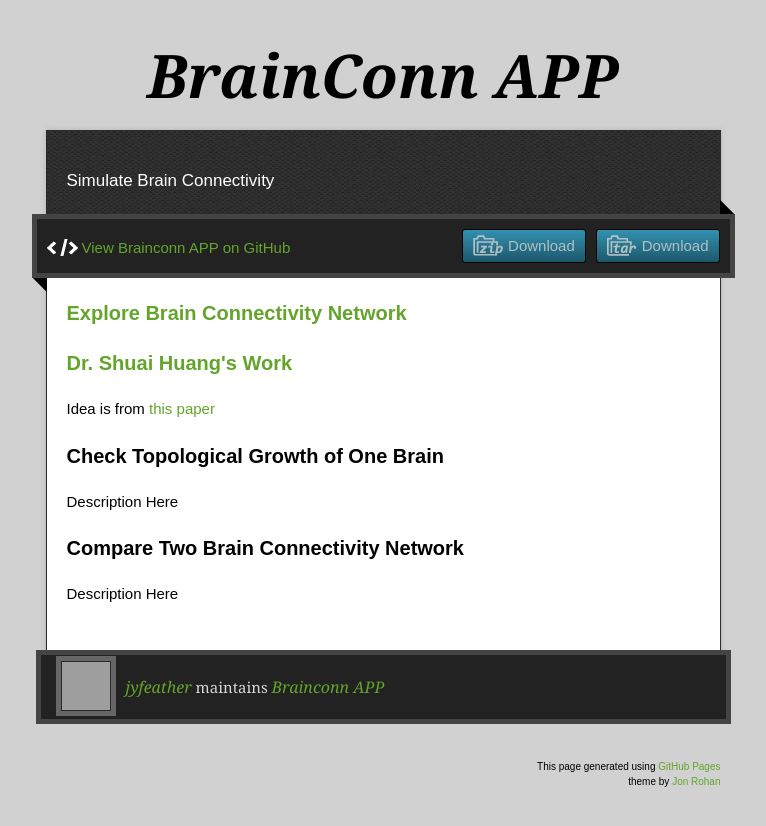
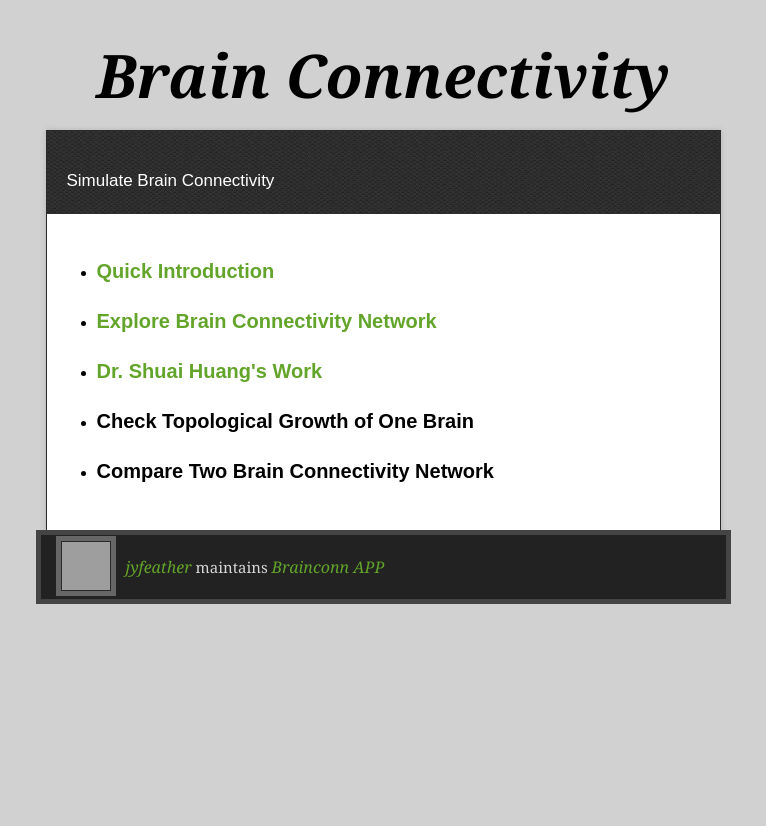
Before and after one commit to jyfeather/BrainConn_APP, a plain HTML site: page index.html in a window 1280 px wide. Shown: the whole page, without its empty margins (257-1023 px from the left). After the commit the page ends 800 px from the top, so only its background shows below. Drawn offline with nearby package versions, Linux system fonts and the light colour scheme; grey boxes are pictures that could not be loaded.

Commit message:
add quick introduction

```diff
--- a/index.html
+++ b/index.html
@@ -22,46 +22,32 @@
 
   <div class="wrapper">
     <header>
-      <h1 class="title">BrainConn APP</h1>
+      <h1 class="title">Brain Connectivity</h1>
     </header>
     <div id="container">
       <p class="tagline">Simulate Brain Connectivity</p>
-      <div id="main" role="main">
-        <div class="download-bar">
-        <div class="inner">
-          <a href="https://github.com/jyfeather/BrainConn_APP/tarball/master" class="download-button tar"><span>Download</span></a>
-          <a href="https://github.com/jyfeather/BrainConn_APP/zipball/master" class="download-button zip"><span>Download</span></a>
-          <a href="https://github.com/jyfeather/BrainConn_APP" class="code">View Brainconn APP on GitHub</a>
-        </div>
-        <span class="blc"></span><span class="trc"></span>
-        </div>
+
+      <!-- Modify -->
+      <div id="main" role="main"><br>
         <article class="markdown-body">
-          <h3><a href="https://jyfeather.shinyapps.io/1_explore">Explore Brain Connectivity Network</a></h3>
-
-          <h3><a href="https://jyfeather.shinyapps.io/4_Huang">Dr. Shuai Huang's Work</a></h3>
-
-<p>Idea is from <a href="http://papers.nips.cc/paper/3651-learning-brain-connectivity-of-alzheimers-disease-from-neuroimaging-data.pdf">this paper</a></p>
-
-<h3><a id="growth" class="anchor" href="#growth" aria-hidden="true"><span class="octicon octicon-link"></span></a>Check Topological Growth of One Brain</h3>
-
-<p>Description Here</p>
-
-<h3><a id="comparison" class="anchor" href="#comparison" aria-hidden="true"><span class="octicon octicon-link"></span></a>Compare Two Brain Connectivity Network</h3>
-
-<p>Description Here</p>
+        <ul>
+          <li><h3><a href="https://jyfeather.shinyapps.io/0_intro">Quick Introduction</a></h3></li>
+          <li><h3><a href="https://jyfeather.shinyapps.io/1_explore">Explore Brain Connectivity Network</a></h3></li>
+          <li><h3><a href="https://jyfeather.shinyapps.io/4_Huang">Dr. Shuai Huang's Work</a></h3></li>
+          <li><h3>Check Topological Growth of One Brain</h3></li>
+          <li><h3>Compare Two Brain Connectivity Network</h3></li>
+        </ul>
         </article>
       </div>
+      <!-- Modify End -->
     </div>
+
     <footer>
       <div class="owner">
-      <p><a href="https://github.com/jyfeather" class="avatar"><img src="https://avatars2.githubusercontent.com/u/2344998?v=3&amp;s=60" width="48" height="48"></a> <a href="https://github.com/jyfeather">jyfeather</a> maintains <a href="https://github.com/jyfeather/BrainConn_APP">Brainconn APP</a></p>
-
-
-      </div>
-      <div class="creds">
-        <small>This page generated using <a href="https://pages.github.com/">GitHub Pages</a><br>theme by <a href="https://twitter.com/jonrohan/">Jon Rohan</a></small>
+        <p><a href="https://github.com/jyfeather" class="avatar"><img src="https://avatars2.githubusercontent.com/u/2344998?v=3&amp;s=60" width="48" height="48"></a> <a href="https://github.com/jyfeather">jyfeather</a> maintains <a href="https://github.com/jyfeather/BrainConn_APP">Brainconn APP</a></p>
       </div>
     </footer>
+
   </div>
   <div class="current-section">
     <a href="#top">Scroll to top</a>
```
